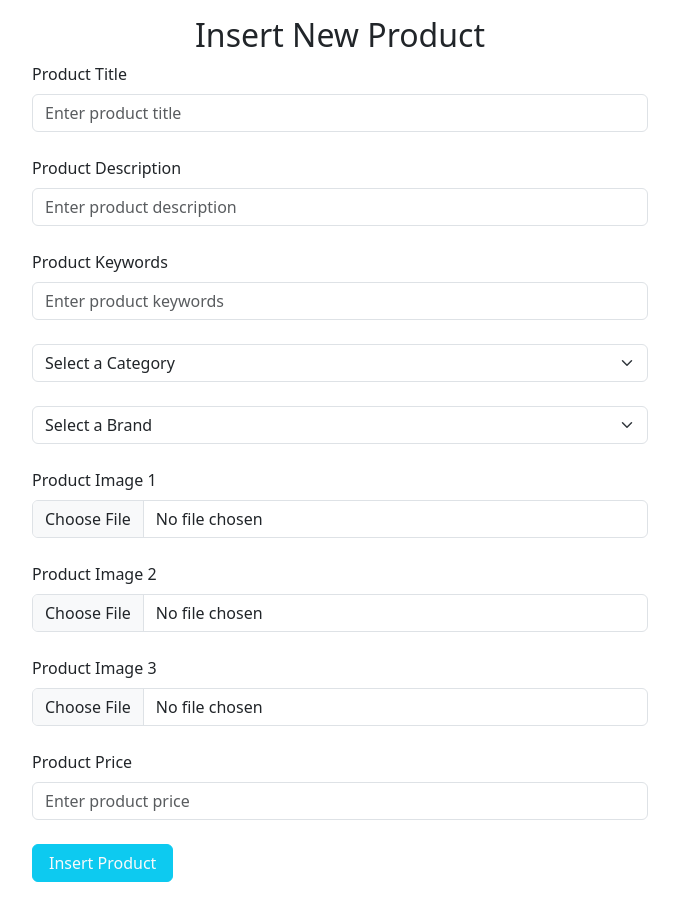
After one commit to Alisher7172/e-commerce-with-php-mysql, a PHP site: page /Admin/insert_product.php in a window 1280 px wide. The commit adds this page. Shown: the whole page, without its empty margins (300-979 px from the left). Run offline with PHP 8.4, Linux system fonts and the light colour scheme; some libraries are stand-ins or nearby versions.

Commit message:
fixed bug

```diff
--- a/Admin/index.php
+++ b/Admin/index.php
@@ -37,7 +37,7 @@
                     <p class="text-light text-center">Admin name</p>
                 </div>
                     <div class="button text-center flex-grow-1">
-                    <button class="my-3 bg-primary p-2"><a href="index.php?insert_product" class="nav-link text-light bg-primary my-1">Insert Products</a></button>
+                    <button class="my-3 bg-primary p-2"><a href="insert_product.php" class="nav-link text-light bg-primary my-1">Insert Products</a></button>
                     <button class="my-3 bg-primary p-2"><a href="index.php?view_products" class="nav-link text-light bg-primary my-1">View Products</a></button>
                     <button class="my-3 bg-primary p-2"><a href="index.php?insert_category" class="nav-link text-light bg-primary my-1">Insert Categories</a></button>
                     <button class="my-3 bg-primary p-2"><a href="index.php?view_categories" class="nav-link text-light bg-primary my-1">View Categories</a></button>
@@ -63,9 +63,6 @@
             }
             if (isset($_GET['view_brands'])) {
                 include('view_brands.php');
-            }
-            if (isset($_GET['insert_product'])) {
-                include('insert_product.php');
             }
             if (isset($_GET['view_products'])) {
                 include('view_products.php');
--- /dev/null
+++ b/Admin/insert_product.php
@@ -0,0 +1,73 @@
+<!DOCTYPE html>
+<html lang="en">
+<head>
+    <meta charset="UTF-8">
+    <meta name="viewport" content="width=device-width, initial-scale=1.0">
+    <title>Insert Product</title>
+    <link href="https://cdn.jsdelivr.net/npm/bootstrap@5.3.8/dist/css/bootstrap.min.css" rel="stylesheet" integrity="sha384-sRIl4kxILFvY47J16cr9ZwB07vP4J8+LH7qKQnuqkuIAvNWLzeN8tE5YBujZqJLB" crossorigin="anonymous">
+    <link rel="stylesheet" href="../styles.css">
+    <link rel="stylesheet" href="https://cdnjs.cloudflare.com/ajax/libs/font-awesome/7.0.1/css/all.min.css" integrity="sha512-2SwdPD6INVrV/lHTZbO2nodKhrnDdJK9/kg2XD1r9uGqPo1cUbujc+IYdlYdEErWNu69gVcYgdxlmVmzTWnetw==" crossorigin="anonymous" referrerpolicy="no-referrer" />
+
+</head>
+<body>
+    <div class="container mt-3 w-50 m-auto">
+        <h2 class="text-center">Insert New Product</h2>
+
+        <!-- Product Insertion Form -->
+        <form action="" method="post" enctype="multipart/form-data">
+            <!-- Product Title -->
+            <div class="form-outline mb-4  ">
+                <label for="product_title" class="form-label">Product Title</label>
+                <input type="text" placeholder="Enter product title" autocomplete="off" id="product_title" name="product_title" class="form-control" required>
+            </div>
+
+            <!-- Product Description -->
+            <div class="form-outline mb-4  ">
+                <label for="description" class="form-label">Product Description</label>
+                <input type="text" placeholder="Enter product description" autocomplete="off" id="description" name="description" class="form-control" required>
+            </div>
+
+            <!-- Product Keywords -->
+            <div class="form-outline mb-4  ">
+                <label for="product_keywords" class="form-label">Product Keywords</label>
+                <input type="text" placeholder="Enter product keywords" autocomplete="off" id="product_keywords" name="product_keywords" class="form-control" required>
+            </div>
+
+            <!-- Product Category -->
+            <div class="form-outline mb-4  ">
+                <select name="product_categories"  id="" class="form-select mb-4">
+                    <option value="">Select a Category</option>
+                </select>
+
+                <!-- brands -->
+                <select name="product_brands" id="" class="form-select">
+                    <option value="">Select a Brand</option>
+                </select>
+            </div>
+
+                <! -- Product Images -->
+            <div class="form-outline mb-4  ">
+                    <label for="product_image" class="form-label">Product Image 1</label>
+                    <input type="file" id="product_image" name="product_image" class="form-control" required>
+            </div>
+            <div class="form-outline mb-4  ">
+                    <label for="product_image" class="form-label">Product Image 2</label>
+                    <input type="file" id="product_image" name="product_image" class="form-control" required>
+            </div>
+            <div class="form-outline mb-4  ">
+                    <label for="product_image" class="form-label">Product Image 3</label>
+                    <input type="file" id="product_image" name="product_image" class="form-control" required>
+            </div>
+            <div class="form-outline mb-4  ">
+                <label for="product_price" class="form-label">Product Price</label>
+                <input type="text" placeholder="Enter product price" autocomplete="off" id="product_price" name="product_price" class="form-control" required>
+            </div>
+            <div class="form-outline mb-4  ">
+                <input type="submit" class="btn btn-info mb-3 px-3 text-light" value="Insert Product" name="insert_product">
+            </div>
+        </form>
+    </div>
+
+ <script src="https://cdn.jsdelivr.net/npm/bootstrap@5.3.8/dist/js/bootstrap.bundle.min.js" crossorigin="anonymous"></script>
+</body>
+</html>
```
